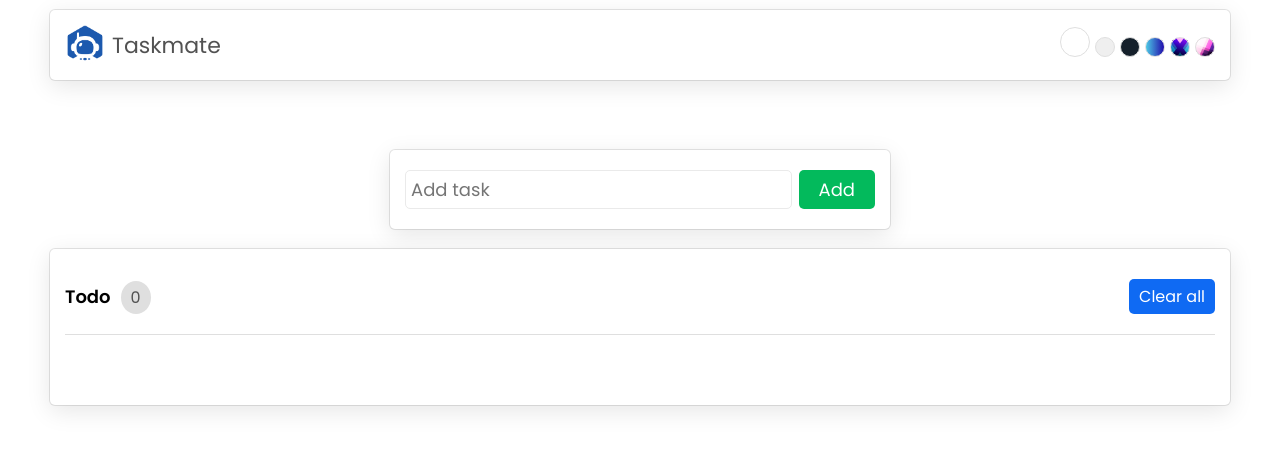
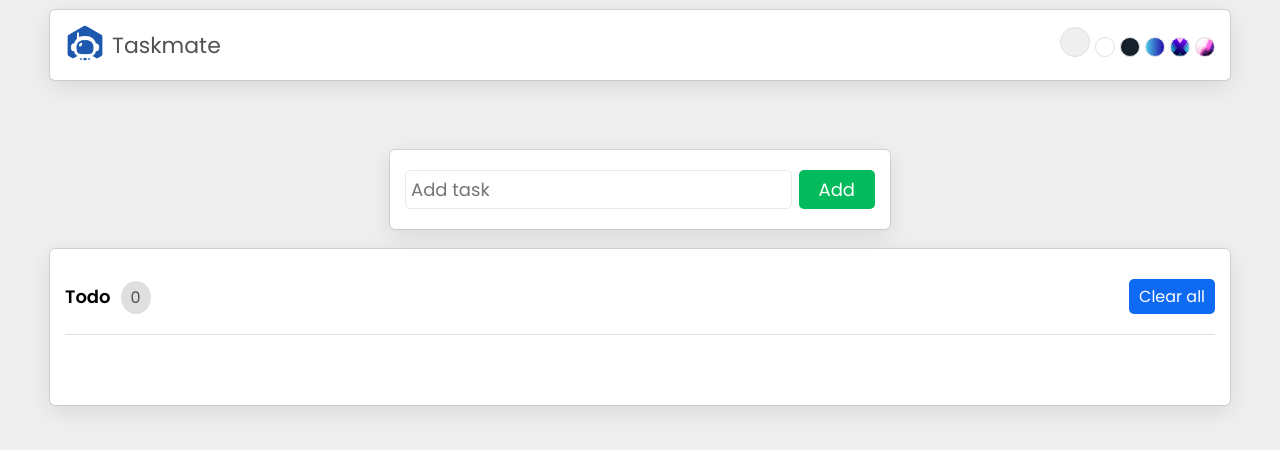
Before and after one commit to patrehere/Taskmate, a React (Create React App) app: page / in a window 1280 px wide. Shown: the top 450 px of the page. Built offline with nearby package versions, Linux system fonts and the light colour scheme.

Commit message:
Update Header.js

```diff
--- a/src/components/Header.js
+++ b/src/components/Header.js
@@ -3,7 +3,7 @@ import Logo from "../assets/logo.png"
 
 export const Header = () => {
 
-  const [theme, setTheme] = useState("light")
+  const [theme, setTheme] = useState("medium")
 
   useEffect(() => {
     document.documentElement.removeAttribute('class')
@@ -19,12 +19,30 @@ export const Header = () => {
       </div>
 
       <div className="themeSelector">
-            <span onClick={()=> setTheme('light')} className= { theme === "light" ? "light activeTheme" : "light"}></span>
-            <span onClick={()=> setTheme('medium')} className= { theme === "medium" ? "medium activeTheme" : "medium"}></span>
-            <span onClick={()=> setTheme('dark')} className={ theme === "dark" ? "dark activeTheme" : "dark"}></span>
-            <span onClick={()=> setTheme('gOne')} className={ theme === "gOne" ? "gOne activeTheme" : "gOne"}></span>
-            <span onClick={()=> setTheme('gTwo')} className={ theme === "gTwo" ? "gTwo activeTheme" : "gTwo"}></span>
-            <span onClick={()=> setTheme('gThree')} className={ theme === "gThree" ? "gThree activeTheme" : "gThree"}></span>
+        <span
+          onClick={() => setTheme("medium")}
+          className={theme === "medium" ? "medium activeTheme" : "medium"}
+        ></span>
+        <span
+          onClick={() => setTheme("light")}
+          className={theme === "light" ? "light activeTheme" : "light"}
+        ></span>
+        <span
+          onClick={() => setTheme("dark")}
+          className={theme === "dark" ? "dark activeTheme" : "dark"}
+        ></span>
+        <span
+          onClick={() => setTheme("gOne")}
+          className={theme === "gOne" ? "gOne activeTheme" : "gOne"}
+        ></span>
+        <span
+          onClick={() => setTheme("gTwo")}
+          className={theme === "gTwo" ? "gTwo activeTheme" : "gTwo"}
+        ></span>
+        <span
+          onClick={() => setTheme("gThree")}
+          className={theme === "gThree" ? "gThree activeTheme" : "gThree"}
+        ></span>
       </div>
     </header>
   );
```
